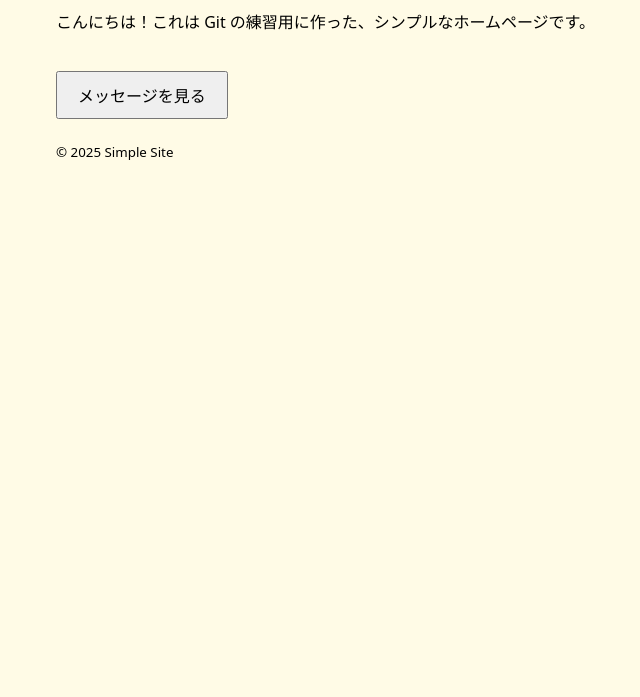
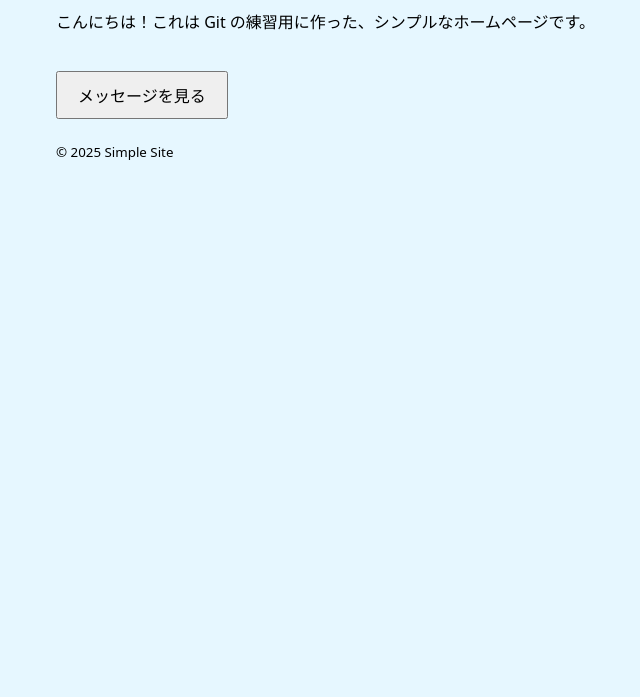
Before and after one commit to okayu888/20251124day21, a plain HTML site: page 20251124-day21/index.html in a window 1280 px wide. Shown: the part 103-800 px from the top of the page, without its empty margins (234-874 px from the left). Drawn offline with Linux system fonts and the light colour scheme.

Commit message:
背景色を変更

```diff
--- a/20251124-day21/style.css
+++ b/20251124-day21/style.css
@@ -4,7 +4,7 @@ body {
   margin: 40px auto;
   padding: 0 20px;
   line-height: 1.6;
-  background-color: #fffbe6;
+  background-color: #e6f7ff; /* ← 色を変更しました */
 }
 
 header h1 {
```
